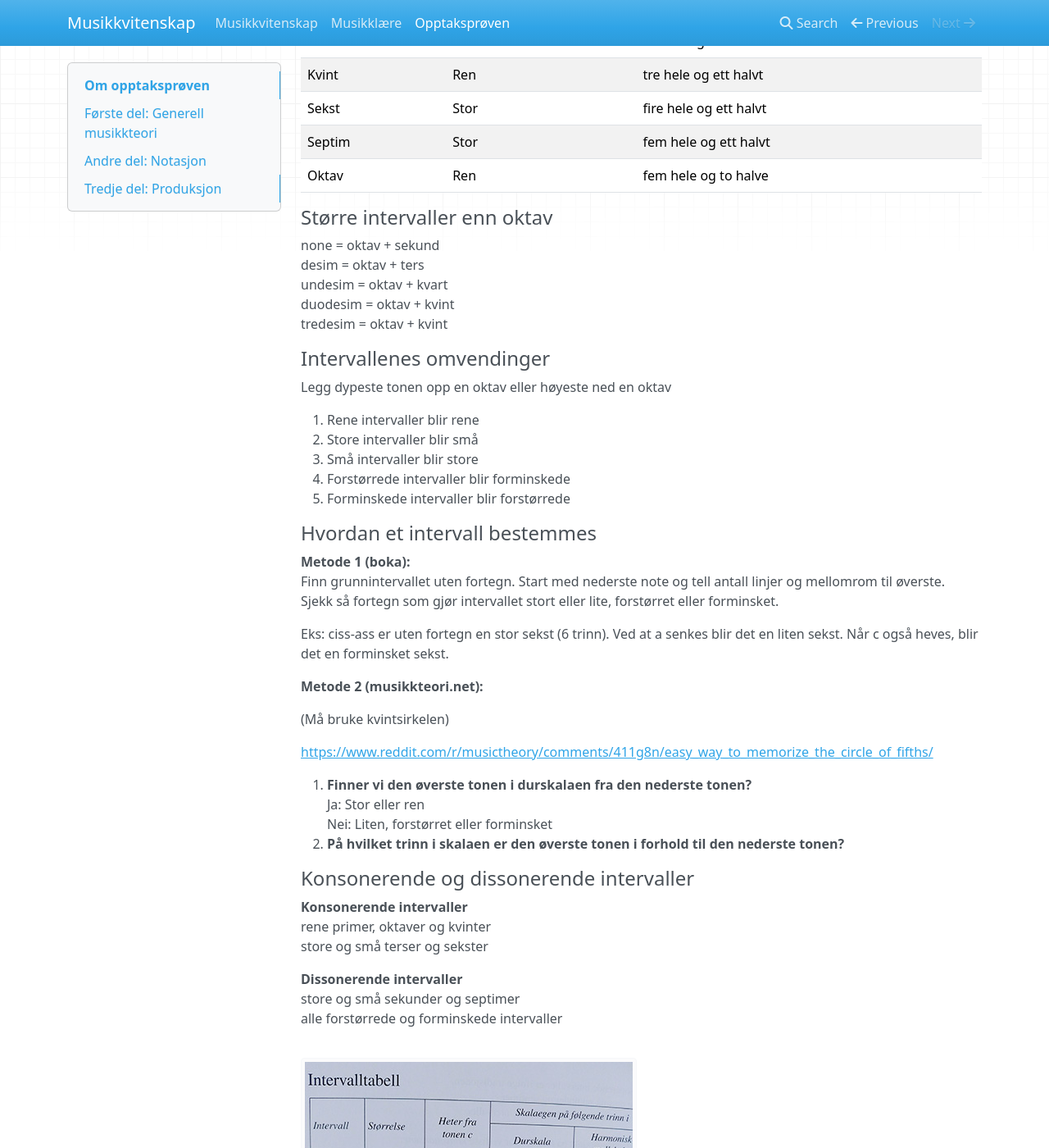
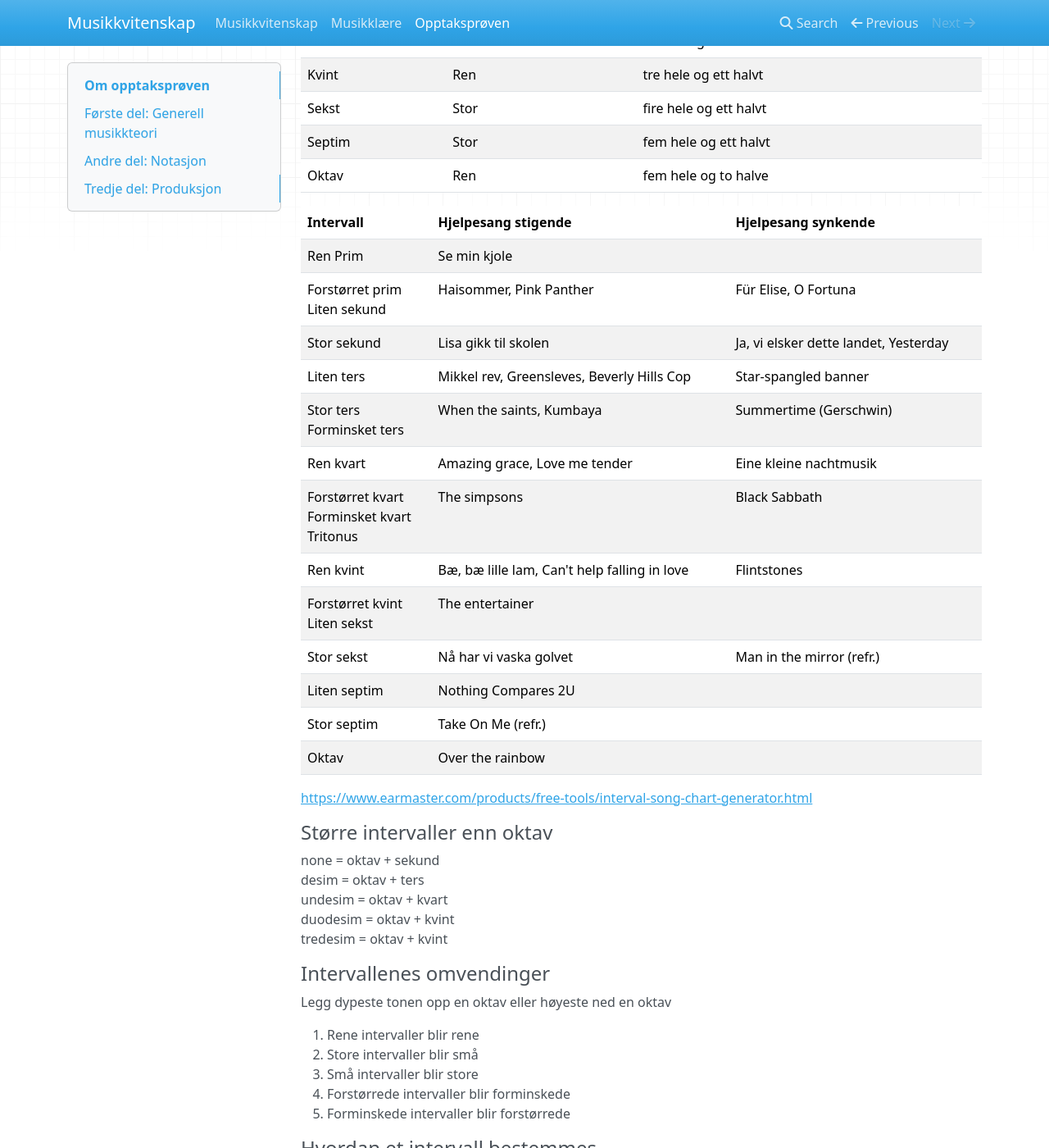
Before and after one commit to longegg/musikkvitenskap, an MkDocs documentation site: the page built from docs/opptaksprove.md, in a window 1280 px wide and 1400 px high, scrolled down 1088 px. Shown: the whole window at 82% size. Built offline with MkDocs 1.6.1, drawn with Linux system fonts in a browser that asks for light colours; nearby versions of some CDN libraries; old or Windows-style settings are respelled for this version of MkDocs.

Commit message:
Add table for interval songs.

```diff
--- a/docs/opptaksprove.md
+++ b/docs/opptaksprove.md
@@ -48,6 +48,24 @@ Samme navn som latinske ordenstallene: prim, sekund, ters, kvart, kvint, sekst,
 | Sekst    | Stor       | fire hele og ett halvt |
 | Septim   | Stor       | fem hele og ett halvt  |
 | Oktav    | Ren        | fem hele og to halve   |
+
+| Intervall | Hjelpesang stigende | Hjelpesang synkende |
+| --------- | ------------------- | --------------------|
+| Ren Prim  | Se min kjole |
+| Forstørret prim <br>Liten sekund | Haisommer, Pink Panther | Für Elise, O Fortuna |
+| Stor sekund | Lisa gikk til skolen | Ja, vi elsker dette landet, Yesterday |
+| Liten ters | Mikkel rev, Greensleves, Beverly Hills Cop | Star-spangled banner |
+| Stor ters <br> Forminsket ters | When the saints, Kumbaya | Summertime (Gerschwin) |
+| Ren kvart | Amazing grace, Love me tender | Eine kleine nachtmusik |
+| Forstørret kvart <br> Forminsket kvart <br> Tritonus | The simpsons | Black Sabbath |
+| Ren kvint | Bæ, bæ lille lam, Can't help falling in love | Flintstones |
+| Forstørret kvint <br> Liten sekst | The entertainer |  |
+| Stor sekst | Nå har vi vaska golvet | Man in the mirror (refr.) |
+| Liten septim | Nothing Compares 2U | |
+| Stor septim | Take On Me (refr.) | |
+| Oktav | Over the rainbow | |
+
+<https://www.earmaster.com/products/free-tools/interval-song-chart-generator.html>
 
 #### Større intervaller enn oktav
 
```
